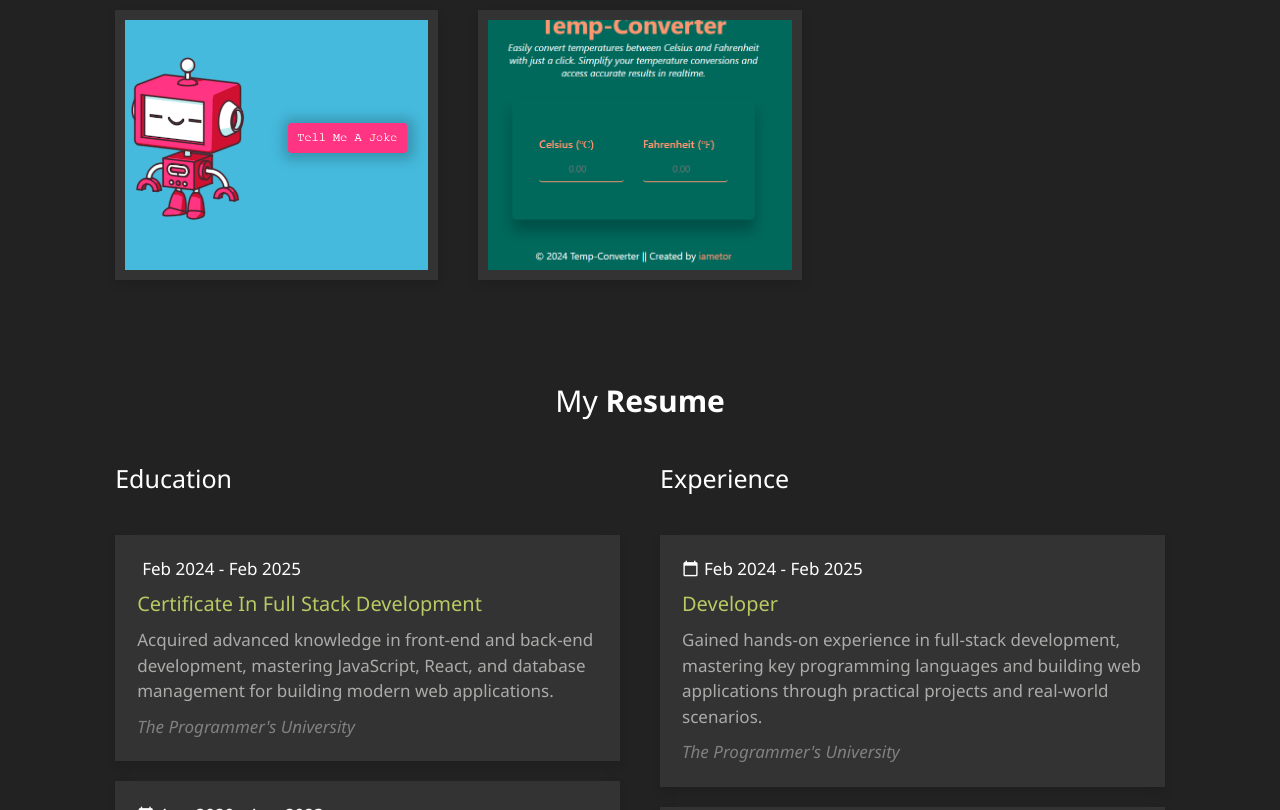
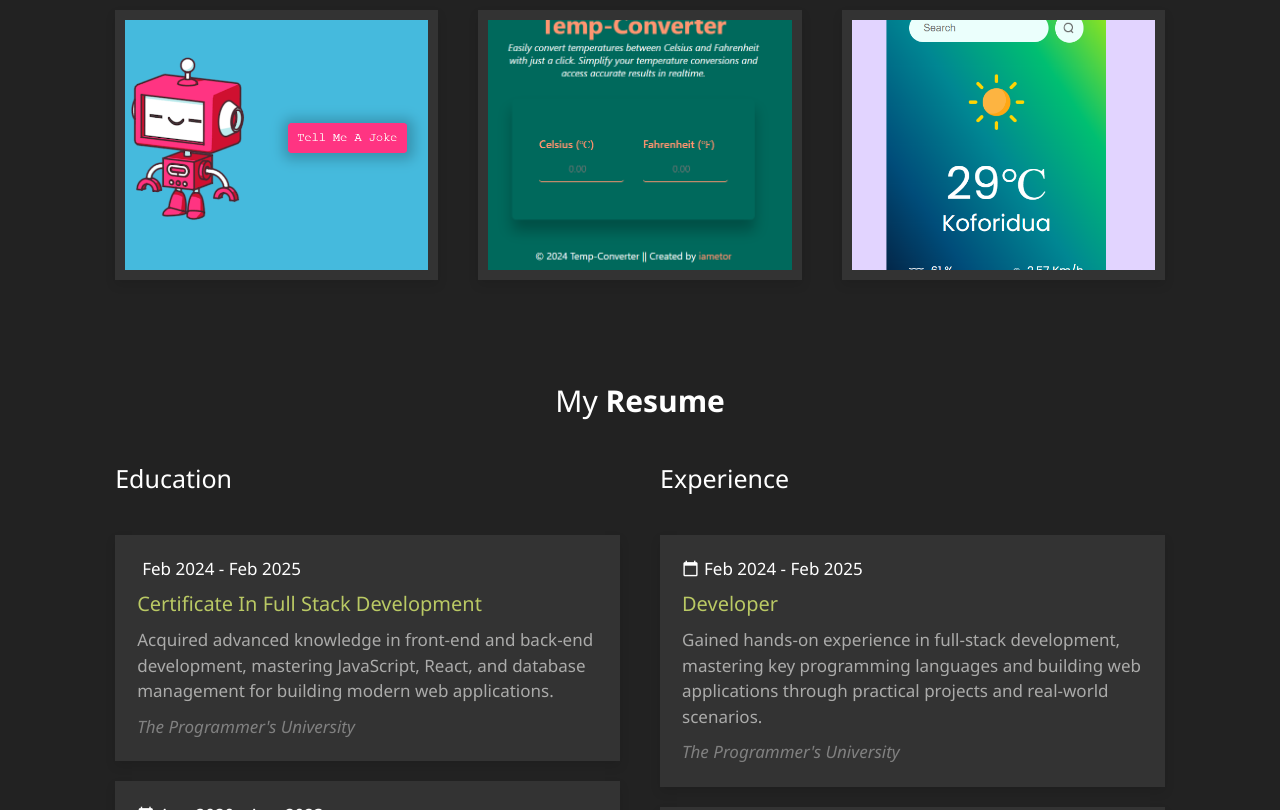
Before and after one commit to Abletetor/iametor-portfolio, a plain HTML site: page index.html in a window 1280 px wide. Shown: the part 1541-2351 px from the top of the page. Drawn offline with nearby package versions, Linux system fonts and the light colour scheme.

Commit message:
Added 1 project to Portfolio section

```diff
--- a/index.html
+++ b/index.html
@@ -179,6 +179,25 @@
                      </p>
                      <p>
                         Tools Used: HTML, CSS, and JavaScript for real-time conversion functionality.
+                     </p>
+                  </div>
+               </div>
+            </div>
+         </a>
+
+         <a href="https://climaviews.netlify.app/" target="_blank">
+            <div class="box">
+               <div class="image">
+                  <img src="images/pt9.png" alt="project-8">
+                  <div class="content">
+                     <h1>Weather App</h1>
+                     <p>
+                        This weather app allows users to search for current weather conditions in any city around the
+                        world. It fetches real-time data from the OpenWeatherMap API and displays information such as
+                        temperature, humidity, and weather conditions in a clean, user-friendly interface.
+                     </p>
+                     <p>
+                        Tools Used: ReactJS, OpenWeatherMap API, CSS & Git.
                      </p>
                   </div>
                </div>
```
Also changed, not shown: images/pt9.png (added).
